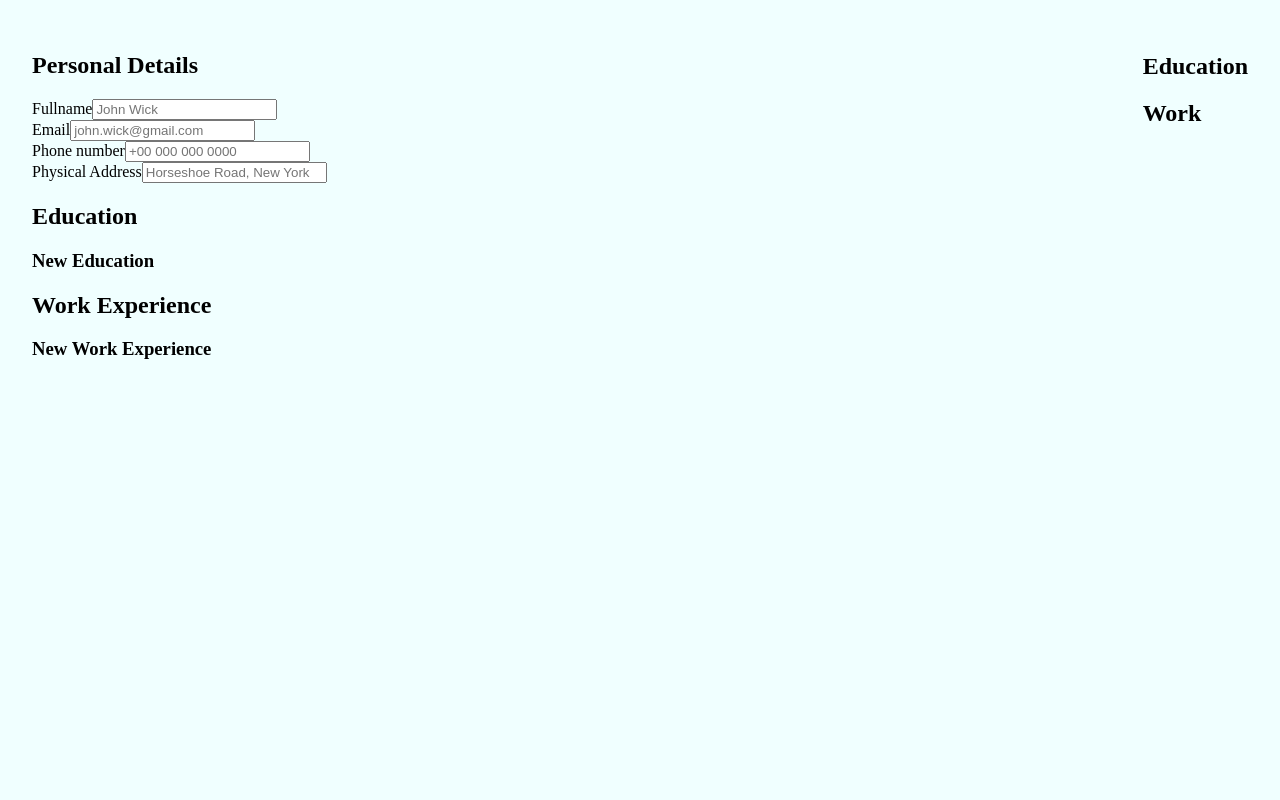
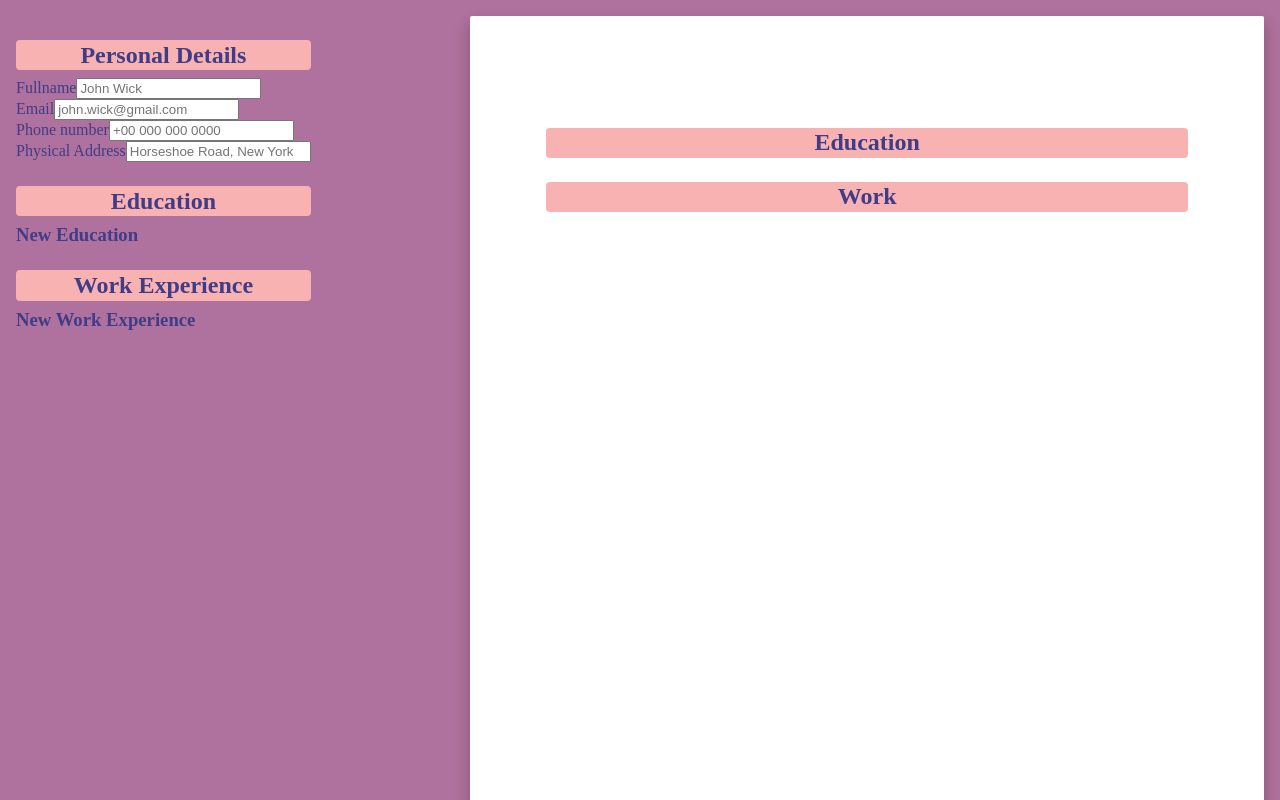
Before and after one commit to Matt152342/OdinCVApplication, a React (Vite) app: page / in a window 1280 px wide. Shown: the top 800 px of the page. Built offline with nearby package versions, Linux system fonts and the light colour scheme.

Commit message:
Got basic page and CV styling

```diff
--- a/src/App.css
+++ b/src/App.css
@@ -1,5 +1,13 @@
 *, *::before, *::after {
   box-sizing: border-box;
+  color: var(--text);
+}
+
+:root {
+    --text: #403D88;
+    --background: #AF719D;
+    --subBack: #F8B2B2;
+    --accent: #8B639B;
 }
 
 html, body {
@@ -9,14 +17,35 @@ html, body {
     margin: 0;
     padding: 0;
 
-    background-color: azure;
+    background-color: var(--background);
+}
+
+h1 {
+    margin: 0 0 .5rem 0;
+}
+
+h2 {
+    margin: 1.5rem 0 .5rem 0;
+    padding: .1rem;
+
+    background-color: var(--subBack);
+    border-radius: .25rem;
+
+    display: flex;
+    flex-direction: row;
+    justify-content: center;
+    align-items: center;
+}
+
+h3 {
+    margin: 0 0 .25rem 0;
 }
 
 #root {
     min-height: 100%;
 
     margin: 0;
-    padding: 2rem;
+    padding: 1rem;
 
     display: flex;
     flex-direction: row;
@@ -24,8 +53,64 @@ html, body {
     align-items: flex-start;
 }
 
+.formSection {
+    margin-bottom: 1rem;
+}
+
 .cvSection {
-    height: 100%;
+    width: 210mm;
+    min-height: 297mm;
+
+    padding: 20mm;
+
+    background-color: #ffffff;
+    box-shadow: 0 8px 16px rgba(0, 0, 0, 0.25);
+    border-radius: 2px;
+
+    overflow: hidden;
+}
+
+.personalDetails {
+    display: flex;
+    flex-direction: column;
+    justify-content: center;
+    align-items: center;
+}
+
+.educationDetails {
+    display: grid;
+    grid-template-columns: repeat(2, 1fr);
+    gap: 1rem;
+}
+
+.educationDetails > div > * {
+    margin: 0 0 .5rem 0;
+    padding: 0;
+}
+
+.workDetails {
+    width: 100%;
+
+    display: flex;
+    flex-direction: column;
+    justify-content: center;
+    align-items: flex-start;
+}
+
+.workDetails > * {
+    width: 100%;
+}
+
+.workHead {
+    margin: .5rem 0 .1rem 0;
+
+    display: flex;
+    flex-direction: row;
+    justify-content: space-between;
+}
+
+.workHead > * {
+    margin: 0 0 .5rem 0;
 }
 
 .hidden {
--- a/src/components/personal-info/personalForm.jsx
+++ b/src/components/personal-info/personalForm.jsx
@@ -4,7 +4,7 @@ import InputGroup  from "../inputGroup";
 function PersonalForm ({address, email, fullname, phoneNumber, onChange}) {
 
     return (
-        <div className="formContainer">
+        <div className="personalFormContainer">
             <div className="formHeader">
                 <h2>Personal Details</h2>
             </div>
--- a/src/components/work-exp/workDetails.jsx
+++ b/src/components/work-exp/workDetails.jsx
@@ -2,7 +2,7 @@
 function WorkDetails ({companyName, positionTitle, responsibilities, startDate, endDate}) {
     return (
         <div className="workDetails">
-            <div className="workHeader">
+            <div className="workHead">
                 <p className="position">{companyName}{(positionTitle && ',')} {positionTitle}</p>
                 <p className="dates">{startDate} {(endDate && ',')} {endDate}</p>
             </div>
```
